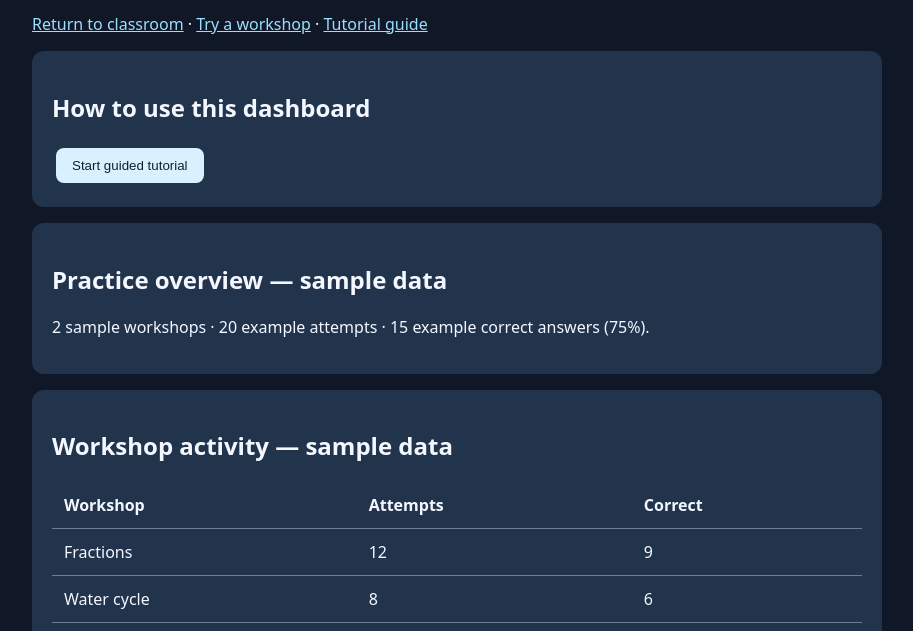
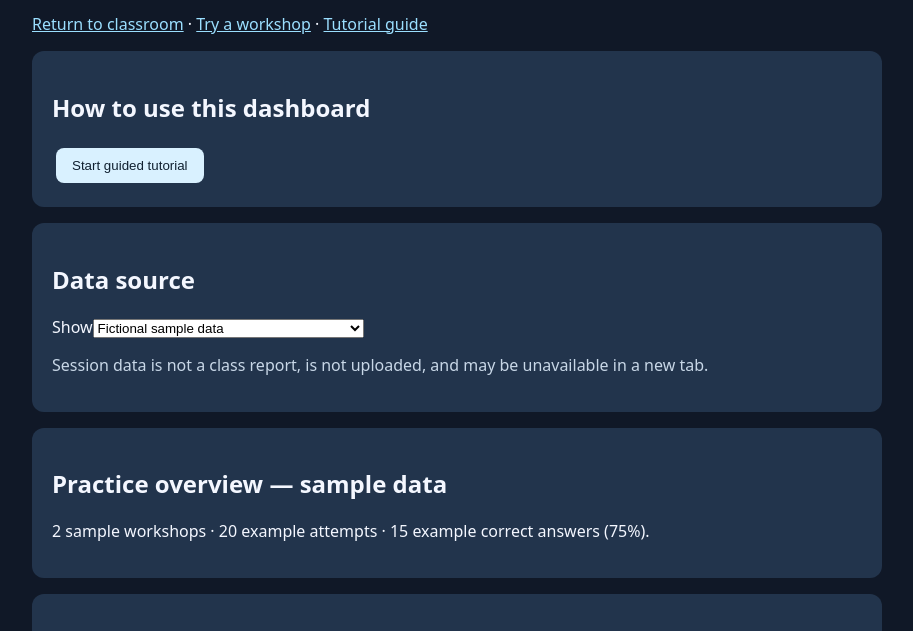
Before and after one commit to sneeky420101/universe-one-teacher, a website: page educator-dashboard.html in a window 1280 px wide. Shown: the part 157-788 px from the top of the page, without its empty margins (183-1096 px from the left). Drawn offline with Linux system fonts and the light colour scheme.

Commit message:
Connect educator preview to anonymous same-tab workshop practice with data source selector

```diff
--- a/educator-dashboard.html
+++ b/educator-dashboard.html
@@ -6,7 +6,7 @@
 <p class="muted">Demonstration only. All records below are fictional examples. No student accounts, student data, grades, or school integrations are connected.</p>
 <p><a href="index.html">Return to classroom</a> · <a href="curriculum-workshop.html">Try a workshop</a> · <a href="TUTORIALS.md">Tutorial guide</a></p>
 <section class="panel"><h2>How to use this dashboard</h2><button id="start" type="button">Start guided tutorial</button><div id="tour" hidden><p id="step" role="status"></p><button id="back" type="button">Back</button><button id="next" type="button">Next</button><button id="exit" type="button">Exit</button></div></section>
-<section class="panel" id="summary"><h2>Practice overview — sample data</h2><p id="metrics"></p></section>
+<section class="panel"><h2>Data source</h2><label for="source">Show</label><select id="source"><option value="sample">Fictional sample data</option><option value="session">Anonymous practice from this browser tab</option></select><p class="muted">Session data is not a class report, is not uploaded, and may be unavailable in a new tab.</p></section><section class="panel" id="summary"><h2>Practice overview — sample data</h2><p id="metrics"></p></section>
 <section class="panel" id="table-panel"><h2>Workshop activity — sample data</h2><table><thead><tr><th scope="col">Workshop</th><th scope="col">Attempts</th><th scope="col">Correct</th></tr></thead><tbody id="rows"></tbody></table></section>
 <section class="panel" id="controls"><h2>Preview controls</h2><button type="button" id="reset">Reset sample data</button><p class="muted">This button resets fictional dashboard examples only. It cannot modify actual workshop progress.</p></section>
 </main><script>
@@ -14,8 +14,10 @@
 const sample=[{title:"Fractions",attempts:12,correct:9},{title:"Water cycle",attempts:8,correct:6}];
 let data=sample.map(x=>({...x}));
 const $=id=>document.getElementById(id);
-function render(){const attempts=data.reduce((n,x)=>n+x.attempts,0),correct=data.reduce((n,x)=>n+x.correct,0);$("metrics").textContent=`${data.length} sample workshops · ${attempts} example attempts · ${correct} example correct answers (${attempts?Math.round(correct/attempts*100):0}%).`;$("rows").replaceChildren();for(const item of data){const tr=document.createElement("tr");for(const value of [item.title,item.attempts,item.correct]){const td=document.createElement("td");td.textContent=value;tr.append(td)}$("rows").append(tr)}}
-$("reset").addEventListener("click",()=>{data=sample.map(x=>({...x}));render()});render();
+function readSession(){try{const parsed=JSON.parse(sessionStorage.getItem("universe-one-practice-v1")||"{}");return Object.entries(parsed).filter(([k,v])=>["fractions","water"].includes(k)&&v&&Number.isSafeInteger(v.attempts)&&Number.isSafeInteger(v.correct)&&v.attempts>=0&&v.correct>=0&&v.correct<=v.attempts).map(([k,v])=>({title:k==="fractions"?"Fractions":"Water cycle",attempts:v.attempts,correct:v.correct}))}catch{return []}}
+$("source").addEventListener("change",()=>{data=$("source").value==="session"?readSession():sample.map(x=>({...x}));render()});
+function render(){const live=$("source").value==="session";document.querySelector("#summary h2").textContent=live?"Practice overview — this tab only":"Practice overview — sample data";document.querySelector("#table-panel h2").textContent=live?"Workshop activity — this tab only":"Workshop activity — sample data";const attempts=data.reduce((n,x)=>n+x.attempts,0),correct=data.reduce((n,x)=>n+x.correct,0);$("metrics").textContent=`${data.length} sample workshops · ${attempts} example attempts · ${correct} example correct answers (${attempts?Math.round(correct/attempts*100):0}%).`;$("rows").replaceChildren();for(const item of data){const tr=document.createElement("tr");for(const value of [item.title,item.attempts,item.correct]){const td=document.createElement("td");td.textContent=value;tr.append(td)}$("rows").append(tr)}}
+$("reset").addEventListener("click",()=>{if($("source").value==="session"){try{sessionStorage.removeItem("universe-one-practice-v1")}catch{}data=[]}else{data=sample.map(x=>({...x}))}render()});render();
 const steps=[["summary","This overview summarizes fictional practice activity."],["table-panel","This table shows example attempts and correct answers by workshop."],["controls","Reset restores the fictional examples. Real student records are not available."]];
 let index=0;
 function show(){const [target,message]=steps[index];$("step").textContent=`Step ${index+1} of ${steps.length}: ${message}`;$("back").disabled=index===0;$("next").textContent=index===steps.length-1?"Finish":"Next";document.querySelectorAll(".highlight").forEach(e=>e.classList.remove("highlight"));$(target).classList.add("highlight");$(target).style.outline="3px solid #ffdb70";for(const [id] of steps){if(id!==target)$(id).style.outline=""}}
```
